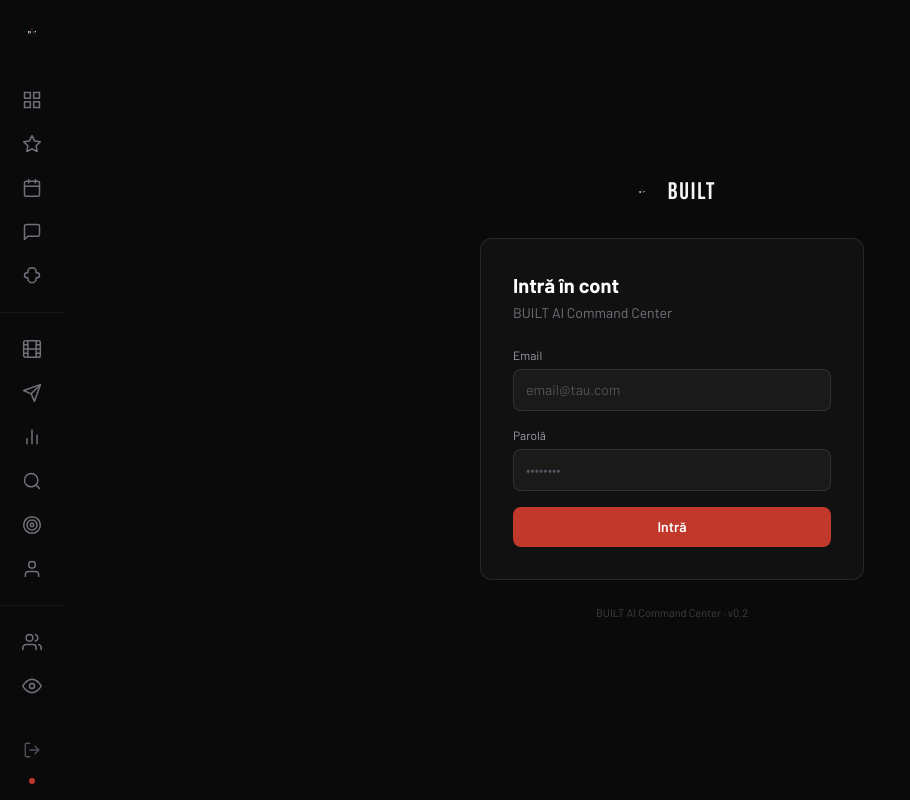
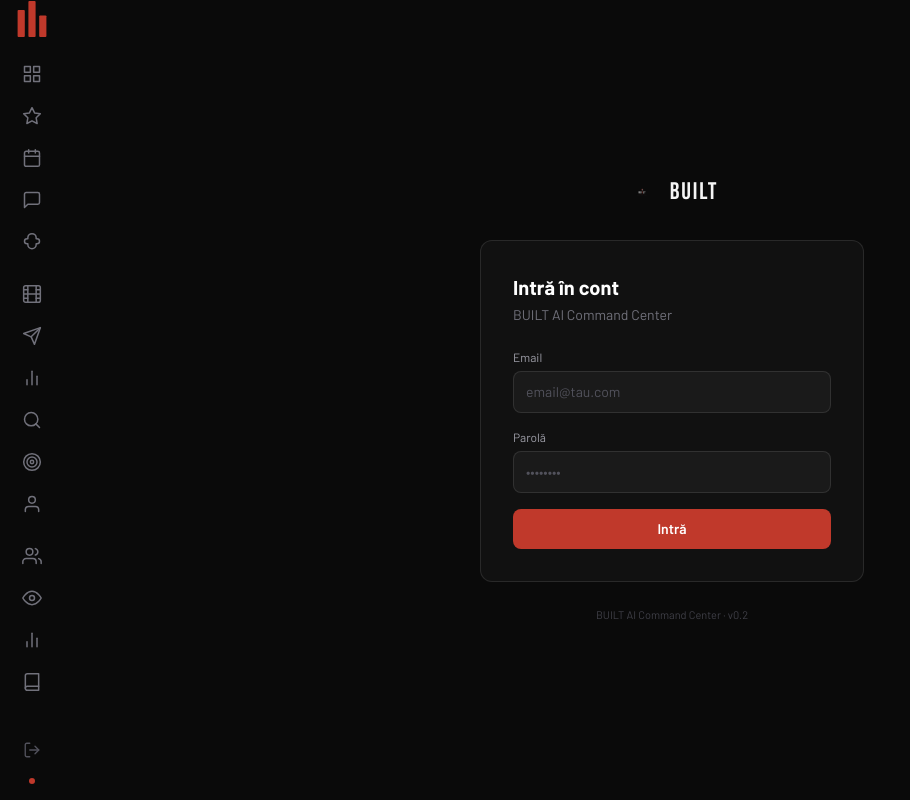
Before and after one commit to claudiuiordachecoach-dot/BUILT, a Next.js app: page /login in a window 1280 px wide. Shown: the whole page, without its empty margins (0-910 px from the left). Built offline with nearby package versions, Linux system fonts and the light colour scheme; a web font is replaced by a local one.

Commit message:
fix: tooltips vizibile + logo SVG clar + fara separatoare

```diff
--- a/src/components/BrandLogo.tsx
+++ b/src/components/BrandLogo.tsx
@@ -7,23 +7,36 @@
 
 export function BrandLogo({ variant = "full" }: BrandLogoProps) {
   return (
-    <Link href="/" className="flex items-center justify-center hover:opacity-80 transition-opacity" aria-label="BUILT — Home">
+    <Link
+      href="/"
+      className="flex items-center justify-center hover:opacity-80 transition-opacity"
+      aria-label="BUILT — Home"
+    >
       {variant === "icon" ? (
-        <Image
-          src="/built-logo.png"
-          alt="BUILT"
-          width={36}
-          height={36}
-          className="object-contain"
-          priority
-        />
+        /* Sidebar icon: 3 piloni SVG roșii, mari și clari */
+        <svg
+          width="32"
+          height="36"
+          viewBox="0 0 32 40"
+          fill="none"
+          xmlns="http://www.w3.org/2000/svg"
+          aria-hidden="true"
+        >
+          {/* Pilon stânga — mediu */}
+          <rect x="0" y="10" width="8" height="30" rx="1" fill="#C0392B" />
+          {/* Pilon centru — cel mai înalt */}
+          <rect x="12" y="0" width="8" height="40" rx="1" fill="#C0392B" />
+          {/* Pilon dreapta — cel mai scurt */}
+          <rect x="24" y="16" width="8" height="24" rx="1" fill="#C0392B" />
+        </svg>
       ) : (
+        /* Full: PNG logo + wordmark */
         <div className="flex items-center gap-3">
           <Image
             src="/built-logo.png"
             alt="BUILT"
-            width={28}
-            height={28}
+            width={32}
+            height={32}
             className="object-contain"
             priority
           />
--- a/src/components/Sidebar.tsx
+++ b/src/components/Sidebar.tsx
@@ -153,11 +153,11 @@
         <BrandLogo variant="icon" />
       </div>
 
-      {/* Nav groups */}
-      <nav className="flex-1 overflow-y-auto py-4 w-full">
+      {/* Nav groups — overflow-x visible pt tooltips */}
+      <nav className="flex-1 py-4 w-full overflow-x-visible">
         {NAV.map((section, sectionIdx) => (
-          <div key={section.group} className={sectionIdx > 0 ? "mt-4 pt-4 border-t border-white/5" : ""}>
-            <ul className="space-y-1 px-3">
+          <div key={section.group} className={sectionIdx > 0 ? "mt-3" : ""}>
+            <ul className="space-y-0.5 px-3">
               {section.items.map((item) => {
                 const isActive =
                   item.href === "/"
```
